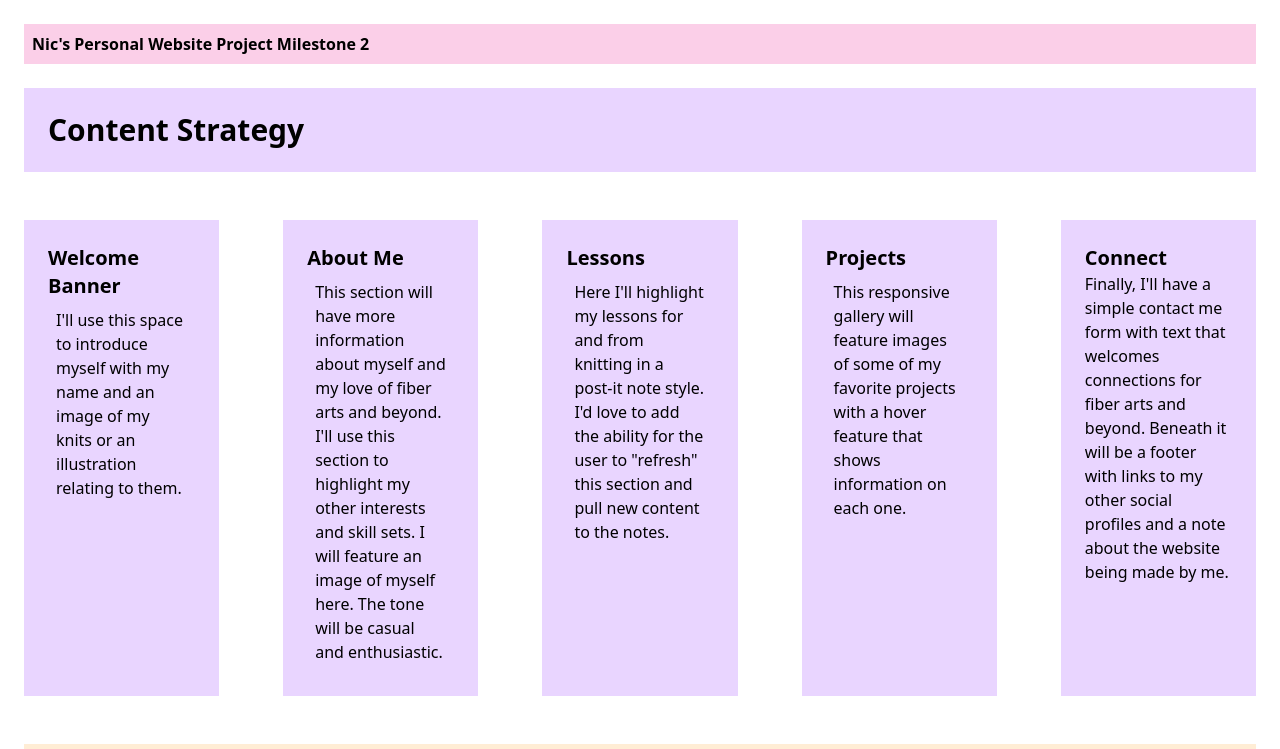
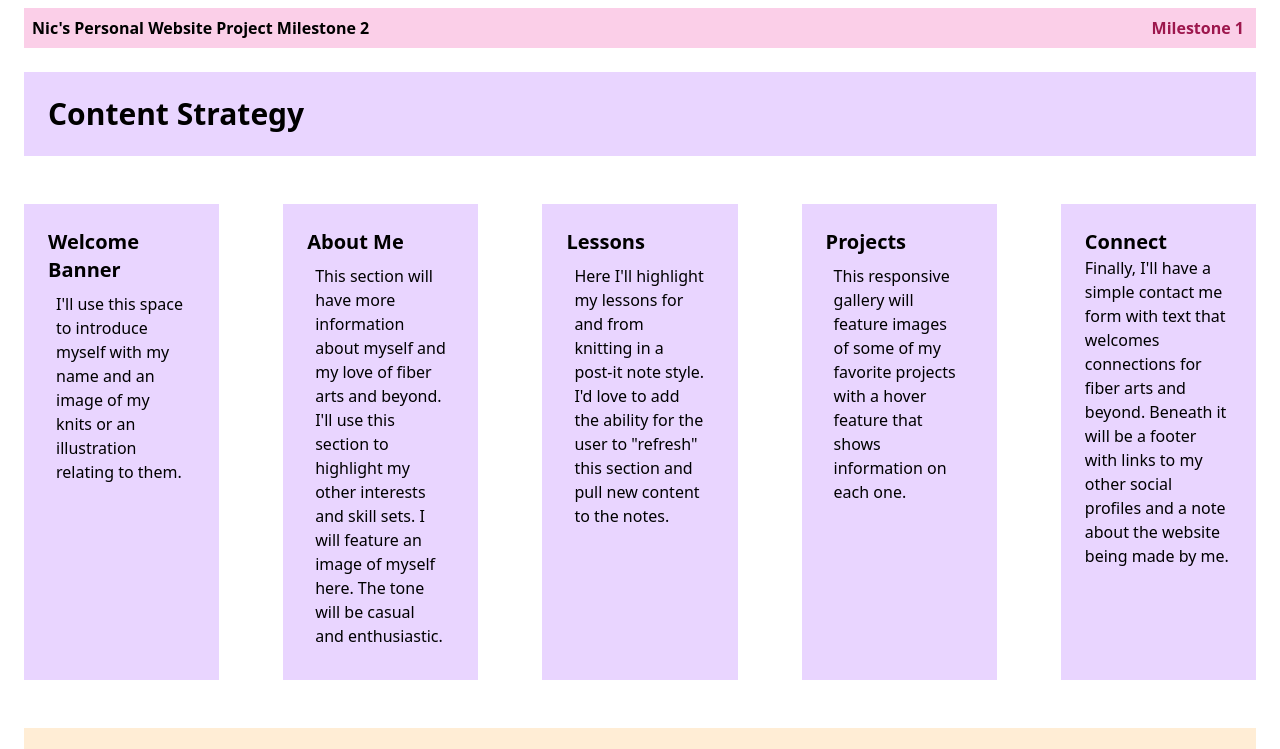
Before and after one commit to 28Nic/pwp-nic, a plain HTML site: page public_html/documentation/milestone-2.html in a window 1280 px wide. Shown: the top 749 px of the page. Drawn offline with nearby package versions, Linux system fonts and the light colour scheme.

Commit message:
updated css for milestone-2.html

```diff
--- a/public_html/documentation/milestone-2.html
+++ b/public_html/documentation/milestone-2.html
@@ -9,13 +9,19 @@
     <title>Nic's PWP Milestone 2</title>
 </head>
 <body>
-<div>
-<h1 class="text-s p-2 bg-pink-200 m-6 font-bold">Nic's Personal Website Project Milestone 2</h1>
-</div>
+<nav>
+    <section class="bg-pink-200 items-center flex justify-between lg:mt-2 m-6">
+<h1 class="text-s p-2 font-bold">Nic's Personal Website Project Milestone 2</h1>
+        <button class="md:hidden">&#9776</button>
+        <nav class="hidden md:block px-3">
+            <a class="font-bold text-pink-800" href="milestone-1.html">Milestone 1</a>
+        </nav>
+    </section>
+</nav>
 <section class="bg-purple-200 p-6 m-6">
     <h2 class="text-3xl font-bold">Content Strategy</h2>
 </section>
-    <div class="grid grid-cols-5 gap-4">
+    <div class="grid md:grid-cols-5 gap-4">
     <div class="bg-purple-200 p-6 m-6">
         <h3 class="text-xl font-bold">Welcome Banner</h3>
         <p class="p-2">I'll use this space to introduce myself with my name and an image of my knits or an illustration relating to them.</p>
```
